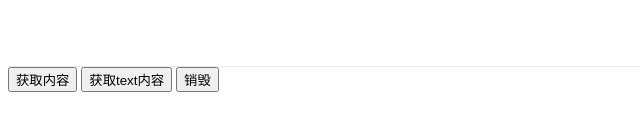
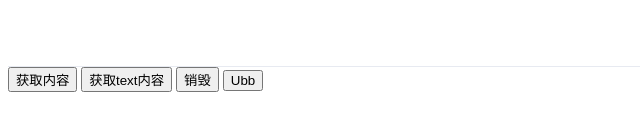
Before and after one commit to afuafuyo/richtexteditor, a plain HTML site: page demo/index.html in a window 1280 px wide. Shown: the part 128-258 px from the top of the page, without its empty margins (0-640 px from the left). Drawn offline with Linux system fonts and the light colour scheme.

Commit message:
change js

```diff
--- a/demo/index.html
+++ b/demo/index.html
@@ -14,6 +14,7 @@
     <button onclick="getContent()">获取内容</button>
     <button onclick="getPlainText()">获取text内容</button>
     <button onclick="destroy()">销毁</button>
+    <button onclick="getUbb()">Ubb</button>
 </div>
 
 <script>
@@ -38,6 +39,9 @@ function getPlainText() {
 function destroy() {
     editor.destroy();
 }
+function getUbb() {
+    console.log(editor.getUbb());
+}
 </script>
 </body>
 </html>
--- a/index.js
+++ b/index.js
@@ -236,6 +236,35 @@ XEditor.prototype = {
         return XEditor.tools.string
             .filterTags(this.root.innerHTML)
             .replace(/&#8203;/g, '');
+    },
+    /**
+     * 获取 ubb 内容
+     *
+     * @param {Object} mergeTags
+     */
+    getUbb: function(mergeTags) {
+        var tag = /<(\/)?([a-z][a-z0-9]*\b[^>]*)>/gi;
+        var mt = undefined === mergeTags ? {
+            'div': 'p',
+            'code': 'pre',
+            'strong': 'b',
+            'em': 'i'
+        } : mergeTags;
+
+        var content = this.getContent();
+
+        // 替换标签
+        for(var k in mt) {
+            content = content.replace(new RegExp('<(\\/)?' + k, 'gi'), function(m, p){
+                return undefined === p ? '<' + mt[k] : '</' + mt[k];
+            });
+        }
+
+        return content.replace(tag, function(match, p1, p2){
+            return undefined === p1
+                ? '[' + p2 + ']'
+                : '[/' + p2 + ']';
+        });
     },
     /**
      * 销毁
```
